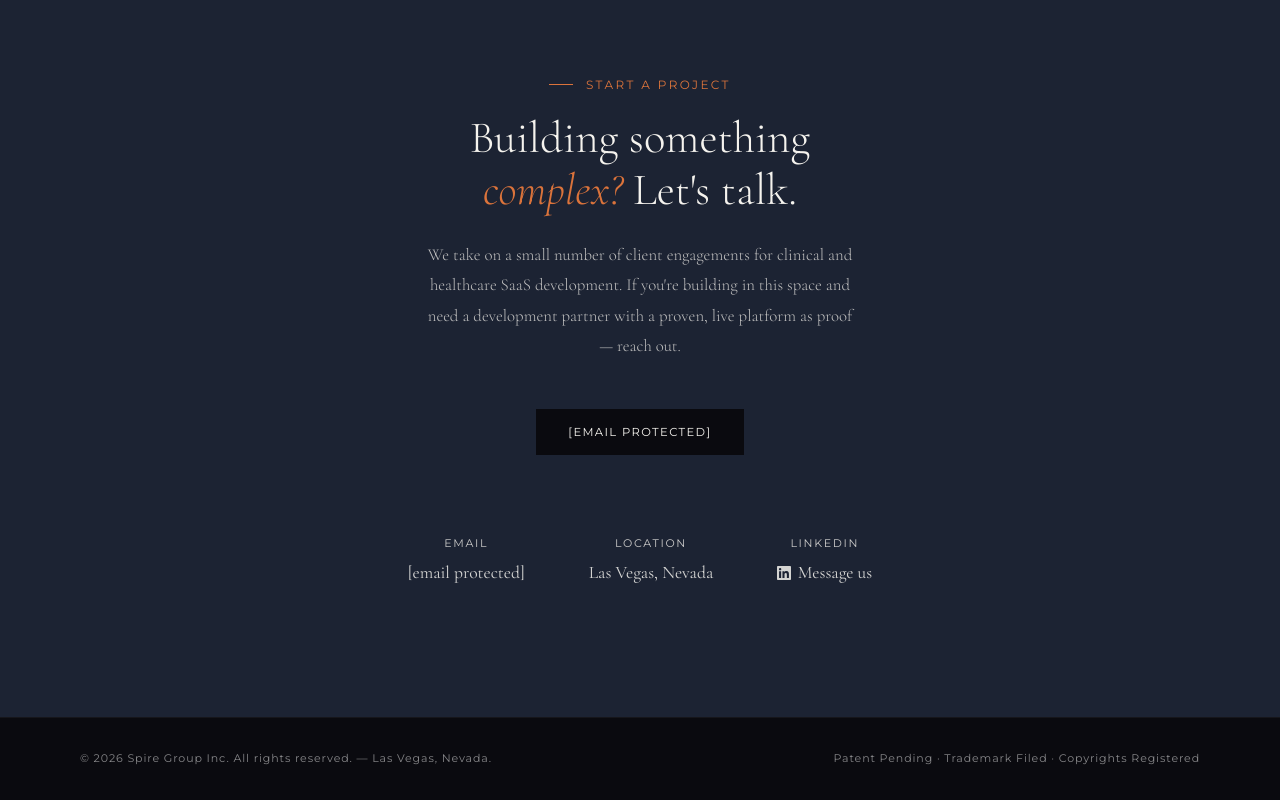
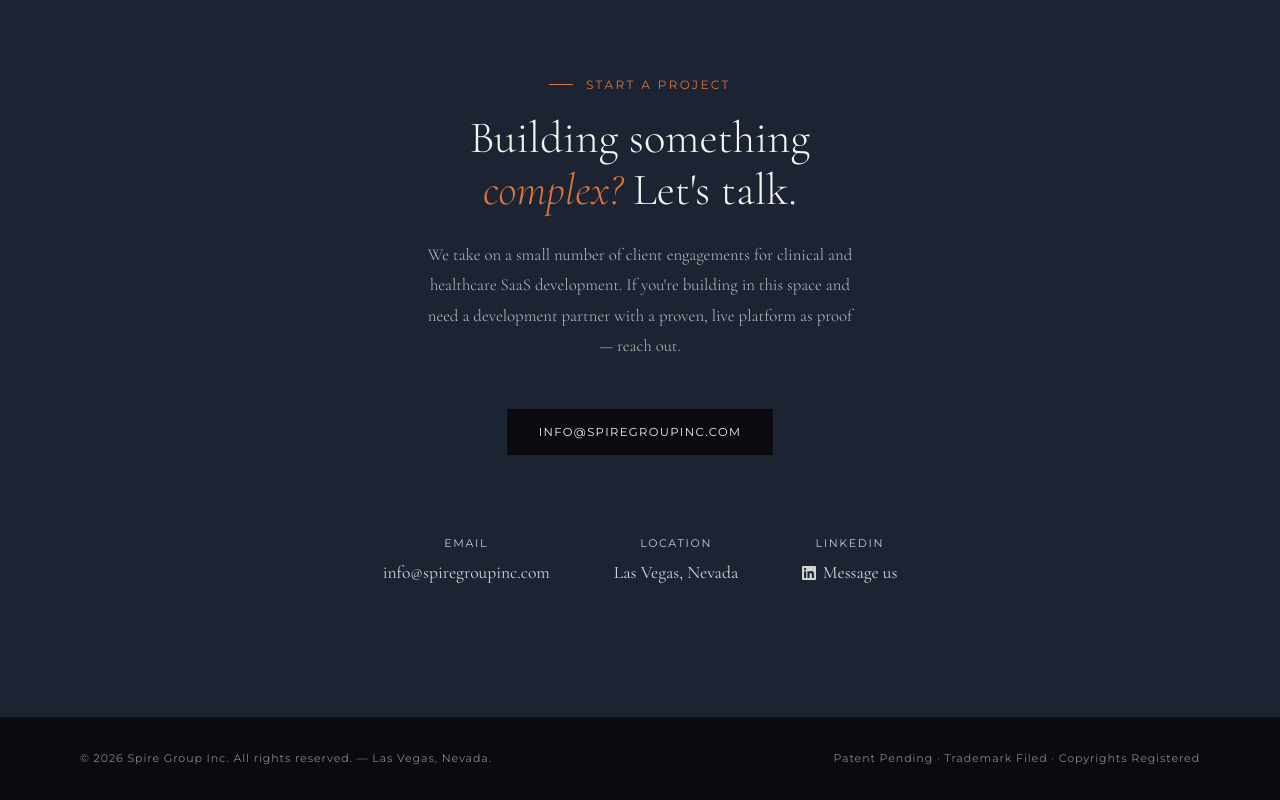
Before and after one commit to DDApp2025/spiregroupinc.com, a plain HTML site: page index.html in a window 1280 px wide. Shown: the part 6337-7137 px from the top of the page. Drawn offline with nearby package versions, Linux system fonts and the light colour scheme.

Commit message:
Fix Cloudflare email obfuscation — restore info@spiregroupinc.com

```diff
--- a/index.html
+++ b/index.html
@@ -935,11 +935,11 @@
   <div class="section-eyebrow">Start a Project</div>
   <h2>Building something <em>complex?</em> Let's talk.</h2>
   <p class="section-lead">We take on a small number of client engagements for clinical and healthcare SaaS development. If you're building in this space and need a development partner with a proven, live platform as proof — reach out.</p>
-  <a class="btn-primary" href="/cdn-cgi/l/email-protection#3e575058517e57505851134a5b5d56134d5b4c48575d5b4d105d5153" style="display:inline-block; margin-bottom:1rem;"><span class="__cf_email__" data-cfemail="771e191118371e1911185a0312141f5a041205011e1412045914181a">[email&#160;protected]</span></a>
+  <a class="btn-primary" href="mailto:info@spiregroupinc.com" style="display:inline-block; margin-bottom:1rem;">info@spiregroupinc.com</a>
   <div class="contact-info">
     <div class="contact-item">
       <div class="contact-label">Email</div>
-      <div class="contact-value"><a href="/cdn-cgi/l/email-protection#1a73747c755a73747c75376e7f797237697f686c73797f6934797577"><span class="__cf_email__" data-cfemail="80e9eee6efc0e9eee6efadf4e5e3e8adf3e5f2f6e9e3e5f3aee3efed">[email&#160;protected]</span></a></div>
+      <div class="contact-value"><a href="mailto:info@spiregroupinc.com">info@spiregroupinc.com</a></div>
     </div>
     <div class="contact-item">
       <div class="contact-label">Location</div>
```
